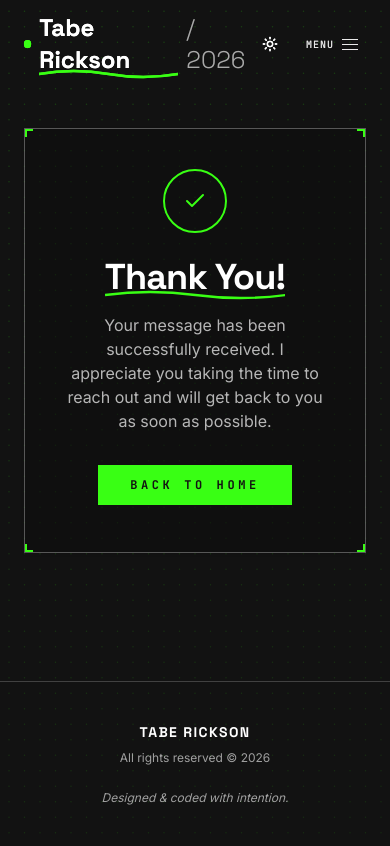
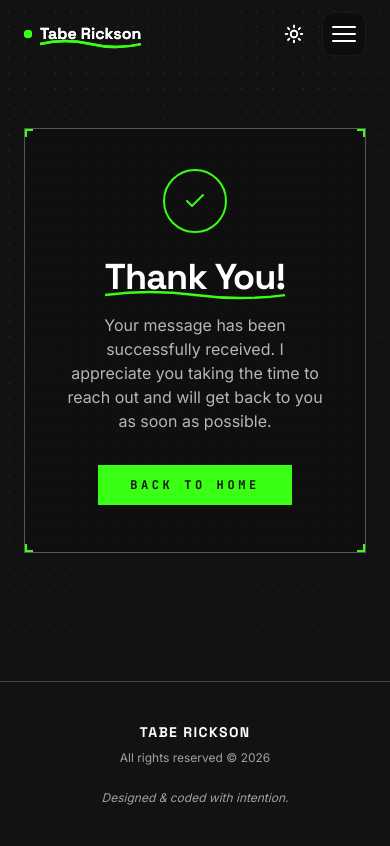
Before and after one commit to rickytabe/Tabe-Rickson-Portfolio, a Next.js app: page /thank-you in a window 390 px wide. Built offline with nearby package versions, Linux system fonts and the light colour scheme.

Commit message:
feat: implement interactive responsive navbar with scroll-based section highlighting and liquid glass pill animation

```diff
--- a/src/app/components/Navbar.tsx
+++ b/src/app/components/Navbar.tsx
@@ -192,11 +192,11 @@ export default function Navbar() {
             />
             <AnimatedText
               text="Tabe Rickson"
-              textClassName="text-2xl font-bold font-sans text-foreground"
+              textClassName="text-base lg:text-2xl font-bold font-sans text-foreground"
               underlineClassName="text-[#39FF14]"
             />
             <span
-              className="text-2xl font-light font-sans text-foreground/40"
+              className="hidden sm:inline text-base lg:text-2xl font-light font-sans text-foreground/40"
             >
               / 2026
             </span>
@@ -355,41 +355,34 @@ export default function Navbar() {
           </div>
 
           {/* Mobile: Hamburger Button & Theme Toggle */}
-          <div className="lg:hidden flex items-center gap-3">
+          <div className="lg:hidden flex items-center gap-2">
             {mounted && (
               <button
                 onClick={() => setTheme(theme === "dark" ? "light" : "dark")}
-                className="p-2 transition-colors duration-300 rounded-full hover:bg-white/10"
+                className="p-2.5 transition-colors duration-300 rounded-full hover:bg-foreground/10"
                 aria-label="Toggle Theme"
               >
                 {theme === "dark" ? (
-                  <Sun className="w-4 h-4 text-foreground" />
+                  <Sun className="w-5 h-5 text-foreground" />
                 ) : (
-                  <Moon className="w-4 h-4 text-foreground" />
+                  <Moon className="w-5 h-5 text-foreground" />
                 )}
               </button>
             )}
             <button
               onClick={() => setIsMobileMenuOpen(!isMobileMenuOpen)}
-              className="flex items-center gap-2 text-foreground/70 hover:text-foreground transition-colors p-2"
+              aria-label={isMobileMenuOpen ? "Close menu" : "Open menu"}
+              className="relative flex flex-col justify-center items-center w-11 h-11 rounded-xl border border-card-border bg-card-bg hover:border-[#39FF14]/40 transition-all duration-300"
             >
-              <span className="text-[10px] font-medium tracking-widest font-mono">
-                {isMobileMenuOpen ? "CLOSE" : "MENU"}
-              </span>
-              <div className="flex flex-col gap-1">
               <span
-                  className={`block h-px w-4 bg-current transition-transform duration-300 ${isMobileMenuOpen ? "translate-y-1.5 rotate-45" : ""
-                    }`}
+                className={`block h-[2px] w-6 bg-foreground rounded-full transition-all duration-300 ${isMobileMenuOpen ? "translate-y-[7px] rotate-45" : ""}`}
               />
               <span
-                  className={`block h-px w-4 bg-current transition-opacity duration-300 ${isMobileMenuOpen ? "opacity-0" : ""
-                    }`}
+                className={`block h-[2px] w-6 bg-foreground rounded-full transition-all duration-300 mt-[5px] ${isMobileMenuOpen ? "opacity-0 scale-x-0" : ""}`}
               />
               <span
-                  className={`block h-px w-4 bg-current transition-transform duration-300 ${isMobileMenuOpen ? "-translate-y-1.5 -rotate-45" : ""
-                    }`}
+                className={`block h-[2px] w-6 bg-foreground rounded-full transition-all duration-300 mt-[5px] ${isMobileMenuOpen ? "-translate-y-[7px] -rotate-45" : ""}`}
               />
-              </div>
             </button>
           </div>
         </div>
@@ -397,13 +390,30 @@ export default function Navbar() {
 
       {/* Mobile Menu Overlay */}
       <div
-        className={`fixed inset-0 z-40 bg-background/95 backdrop-blur-xl transition-all duration-500 ease-in-out lg:hidden ${isMobileMenuOpen ? "opacity-100 pointer-events-auto" : "opacity-0 pointer-events-none"
-          }`}
+        className={`fixed inset-0 z-40 transition-all duration-500 ease-in-out lg:hidden ${isMobileMenuOpen ? "opacity-100 pointer-events-auto" : "opacity-0 pointer-events-none"}`}
+        style={{ background: "color-mix(in srgb, var(--background) 97%, transparent)", backdropFilter: "blur(24px) saturate(180%)", WebkitBackdropFilter: "blur(24px) saturate(180%)" }}
       >
-        <div className="flex flex-col items-center h-full gap-6 px-6 pt-32 pb-12 overflow-y-auto">
+        {/* Menu Header */}
+        <div className="flex items-center justify-between px-6 py-4 border-b border-card-border" style={{ paddingTop: "calc(env(safe-area-inset-top, 0px) + 1rem)" }}>
+          <div>
+            <p className="text-[10px] font-mono tracking-[0.3em] text-foreground/40 uppercase mb-0.5">Navigation</p>
+            <h2 className="text-2xl font-black font-sans tracking-tight text-foreground">MENU</h2>
+          </div>
+          <button
+            onClick={() => setIsMobileMenuOpen(false)}
+            className="w-10 h-10 flex items-center justify-center rounded-xl border border-card-border bg-card-bg text-foreground/60 hover:text-[#39FF14] hover:border-[#39FF14]/40 transition-all duration-300 font-mono text-xs tracking-widest"
+            aria-label="Close menu"
+          >
+            ✕
+          </button>
+        </div>
+
+        <div className="flex flex-col h-[calc(100%-73px)] px-6 pt-6 pb-8 overflow-y-auto">
+
+          {/* 2-Column Nav Grid */}
+          <div className="grid grid-cols-2 gap-3 mb-6">
             {navLinks.map((link) => {
               const isActive = activeSection === link.label;
-
               return (
                 <a
                   key={link.label}
@@ -419,20 +429,27 @@ export default function Navbar() {
                       router.push(link.href);
                     }
                   }}
-                className={`relative w-full max-w-[280px] px-6 py-3 text-center text-2xl font-bold tracking-widest transition-all duration-300 font-mono ${isActive ? "text-[#39FF14] neon-text bg-[#39FF14]/10" : "text-foreground/60 hover:text-foreground"
+                  className={`relative flex flex-col justify-between px-5 py-4 rounded-2xl border transition-all duration-300 font-mono group ${
+                    isActive
+                      ? "border-[#39FF14]/50 bg-[#39FF14]/10 text-[#39FF14]"
+                      : "border-card-border bg-card-bg text-foreground/70 hover:border-[#39FF14]/30 hover:text-foreground hover:bg-card-bg"
                   }`}
-                style={{
-                  textDecoration: "none",
-                  borderRadius: "8px",
-                }}
+                  style={{ textDecoration: "none", minHeight: "80px" }}
                 >
-                <span>{link.label}</span>
+                  {isActive && (
+                    <span className="absolute top-3 right-3 w-1.5 h-1.5 rounded-full bg-[#39FF14]" />
+                  )}
+                  <span className="text-[10px] tracking-widest opacity-50 uppercase">0{navLinks.indexOf(navLinks.find(l => l.label === link.label)!) + 1}</span>
+                  <span className="text-lg font-bold tracking-tight">{link.label}</span>
                 </a>
               );
             })}
+          </div>
 
-          <div className="w-12 h-px bg-white/10 my-4" />
-
+          {/* Divider + Tag Links */}
+          <div className="mb-6">
+            <p className="text-[10px] font-mono tracking-[0.3em] text-foreground/30 uppercase mb-3">Content</p>
+            <div className="grid grid-cols-2 gap-3">
               {tagLinks.map((link) => (
                 <a
                   key={link.label}
@@ -442,13 +459,20 @@ export default function Navbar() {
                     setIsMobileMenuOpen(false);
                     router.push(link.href);
                   }}
-              className="text-sm tracking-widest text-[#39FF14] neon-text hover:text-[#4dff33] transition-colors flex items-center gap-2"
+                  className="flex items-center gap-2.5 px-5 py-4 rounded-2xl border border-card-border bg-card-bg text-[#39FF14] hover:border-[#39FF14]/40 transition-all duration-300 font-mono"
+                  style={{ textDecoration: "none" }}
                 >
-              <span className="w-1.5 h-1.5 rounded-full bg-current" />
-              {link.label}
+                  <span className="w-2 h-2 rounded-full bg-[#39FF14] shrink-0" style={{ boxShadow: "0 0 6px rgba(57,255,20,0.6)" }} />
+                  <span className="text-sm font-bold tracking-widest">{link.label}</span>
                 </a>
               ))}
+            </div>
+          </div>
 
+          {/* Spacer */}
+          <div className="flex-1" />
+
+          {/* CTA */}
           <a
             href="/lets-work"
             onClick={(e) => {
@@ -456,9 +480,14 @@ export default function Navbar() {
               setIsMobileMenuOpen(false);
               router.push('/lets-work');
             }}
-            className="mt-8 px-8 py-3 text-sm font-semibold tracking-widest bg-[#39FF14] text-[#121212] transition-colors hover:bg-foreground hover:text-background text-center"
+            className="group relative flex items-center justify-center gap-3 w-full py-4 text-sm font-bold tracking-widest text-[#121212] overflow-hidden transition-all duration-300 font-mono rounded-2xl"
+            style={{ backgroundColor: "#39FF14", textDecoration: "none" }}
           >
-            LET&apos;S WORK
+            <div className="absolute inset-0 bg-foreground translate-y-full group-hover:translate-y-0 transition-transform duration-300 ease-out" />
+            <span className="relative z-10">LET&apos;S WORK TOGETHER</span>
+            <svg className="relative z-10 transition-transform duration-300 group-hover:translate-x-1 group-hover:-translate-y-1" width="14" height="14" viewBox="0 0 10 10" fill="none">
+              <path d="M1 9L9 1M9 1H3M9 1V7" stroke="currentColor" strokeWidth="1.5" strokeLinecap="round" strokeLinejoin="round" />
+            </svg>
           </a>
         </div>
       </div>
```
Lines whose indentation alone changed are shown as unchanged.
